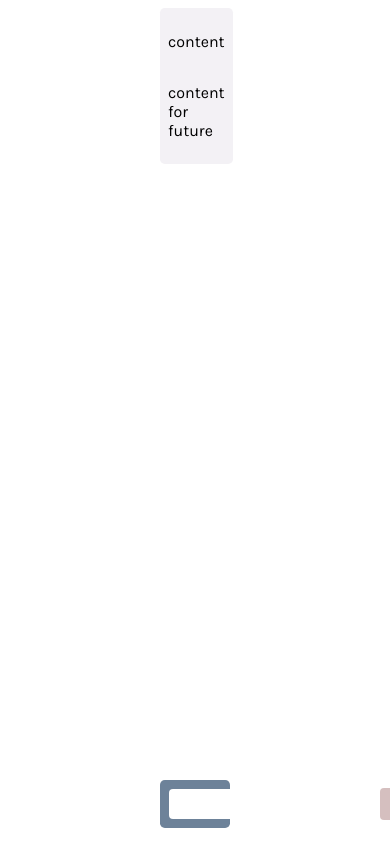
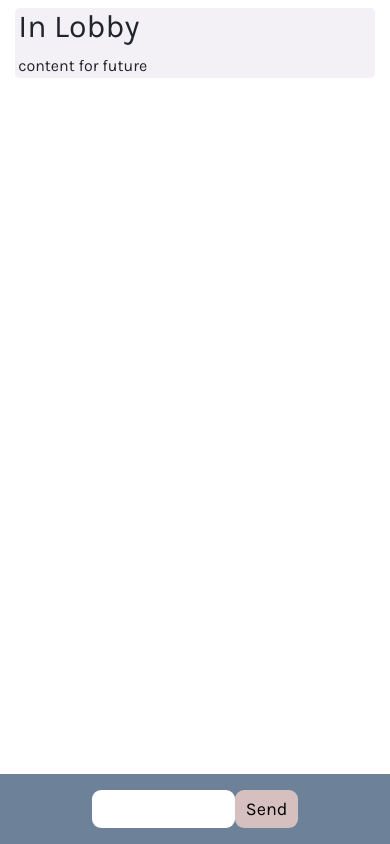
Before and after one commit to jakemstar/nodeChatApp, a website: page public/chat.html in a window 390 px wide. Drawn offline with nearby package versions, Linux system fonts and the light colour scheme; no server answers.

Commit message:
Made site mobile friendly with bootstrap

```diff
--- a/public/chat.html
+++ b/public/chat.html
@@ -1,21 +1,33 @@
 <!DOCTYPE html>
-<html>
+<html lang="en">
     <head>
         <title>Chat App</title>
+        <meta charset="utf-8">
+        <meta name="viewport" content="width=device-width, initial-scale=1, shrink-to-fit=no">
+        <link rel="stylesheet" href="https://stackpath.bootstrapcdn.com/bootstrap/4.3.1/css/bootstrap.min.css" integrity="sha384-ggOyR0iXCbMQv3Xipma34MD+dH/1fQ784/j6cY/iJTQUOhcWr7x9JvoRxT2MZw1T" crossorigin="anonymous">
         <link rel="stylesheet" href="style.css">
     </head>
     <body>
-        <div class="flex-container">
-            <div class="details">
-                <p>content</p>
-                <p>content for future</p>
+        <div class="container">
+            <div class="row">
+                <div class="col-md-2 details">
+                    <div class="detailsItem">
+                        <h2>In Lobby</h2>
+                        <p>content for future</p>
+                    </div>
+                </div>
+            <div id="messages" class="col-md-10"></div>
             </div>
-            <div id="messages"></div>
-            <form id="messageForm" action="">
-            <input id="messageInput" autocomplete="off" /><button>Send</button>
-            </form>
+            <div class="row">
+                <form id="messageForm" class="fixed-bottom text-center" action="">
+                    <input id="messageInput" autocomplete="off" /><button class="mx-sm-2">Send</button>
+                </form>
+            </div>
         </div>
     </body>
+    <script src="https://code.jquery.com/jquery-3.3.1.slim.min.js" integrity="sha384-q8i/X+965DzO0rT7abK41JStQIAqVgRVzpbzo5smXKp4YfRvH+8abtTE1Pi6jizo" crossorigin="anonymous"></script>
+    <script src="https://cdnjs.cloudflare.com/ajax/libs/popper.js/1.14.7/umd/popper.min.js" integrity="sha384-UO2eT0CpHqdSJQ6hJty5KVphtPhzWj9WO1clHTMGa3JDZwrnQq4sF86dIHNDz0W1" crossorigin="anonymous"></script>
+    <script src="https://stackpath.bootstrapcdn.com/bootstrap/4.3.1/js/bootstrap.min.js" integrity="sha384-JjSmVgyd0p3pXB1rRibZUAYoIIy6OrQ6VrjIEaFf/nJGzIxFDsf4x0xIM+B07jRM" crossorigin="anonymous"></script>
     <script
         src="https://cdnjs.cloudflare.com/ajax/libs/qs/6.10.1/qs.min.js"
         integrity="sha512-aTKlYRb1QfU1jlF3k+aS4AqTpnTXci4R79mkdie/bp6Xm51O5O3ESAYhvg6zoicj/PD6VYY0XrYwsWLcvGiKZQ=="
--- a/public/style.css
+++ b/public/style.css
@@ -1,42 +1,38 @@
 @import url('https://fonts.googleapis.com/css2?family=Karla&display=swap');
 
-.flex-container{
-    display: flex;
-    margin: 0 10em;
-    column-gap: 1em;
+.details{
+    width: 100%;
+    height: 0%;
 }
 
-.details{
-    display: flex;
-    flex-direction: column;
+.detailsItem{
     background-color: #F3F1F5;
     height: 100%;
-    padding: .5em;
+    margin: 0;
     margin-top: .5em;
     border-radius: .3em;
+    padding-left: .2em;
+    padding-right: .2em;
 }
 
 body {
     margin: 0;
-    padding-bottom: 3rem;
+    padding-bottom: 5rem;
     font-family: 'Karla', sans-serif;
     height: 100%;
 }
 
 #messages{
-    display: flex;
-    flex-direction: column;
     width: 100%
 }
 
 .message{
     background-color: #F3F1F5;
-    display: flex;
     width: 100%;
     margin: .5em 0;
-    flex-direction: column;
     padding: .5em;
     border-radius: .3em;
+    overflow-wrap: anywhere;
 }
 
 .message p{
@@ -45,24 +41,15 @@ body {
 
 #messageForm {
     background: #6D8299;
-    margin: 1em 10em;
-    padding: 0.3em;
-    border-radius: .3em;
-    position: fixed;
-    bottom: 0;
-    left: 0;
-    right: 0;
-    display: flex;
-    height: 3em;
-    box-sizing: border-box;
+    padding: 1em;
 }
 
 #messageInput {
     border: none;
-    padding: 0 1em;
-    flex-grow: 1;
-    border-radius: .3em;
-    margin: 0.25rem;
+    border-radius: .5em;
+    font-size: large;
+    padding: .3em;
+    width: 40%;
 }
 
 #messageInput:focus {
@@ -72,9 +59,11 @@ body {
 #messageForm > button {
     background: #D5BFBF;
     border: none;
-    padding: 0 1rem;
-    margin: 0.25em;
-    border-radius: .3em;
     outline: none;
     color: #000;
+    border-radius: .5em;
+    padding: .3em;
+    padding-left: .6em;
+    padding-right: .6em;
+    font-size: large;
 }
```
Also changed, not shown: public/index.html (+2 -1 lines).
